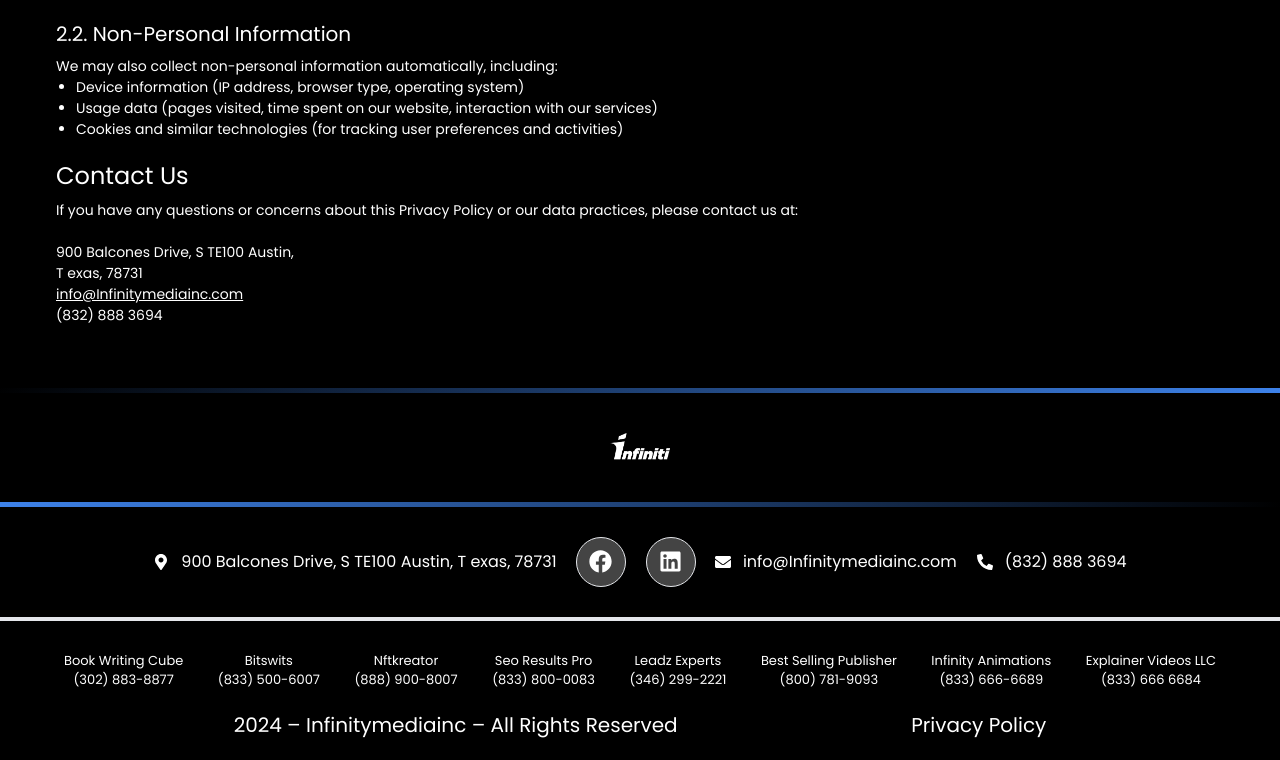
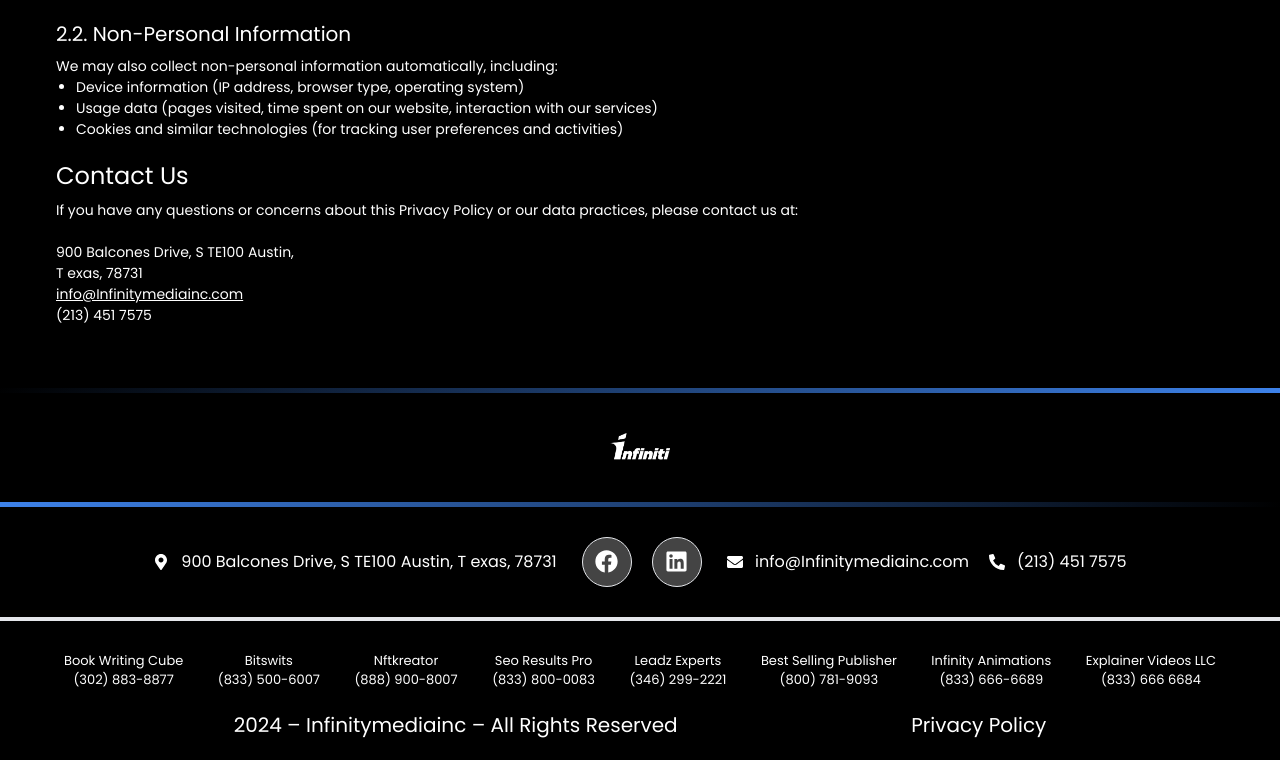
Before and after one commit to crystalliteCustomTeam/InfinityMedia, a Next.js app: page /privacy-policy in a window 1280 px wide. Shown: the part 524-1284 px from the top of the page. Built offline with nearby package versions, Linux system fonts and the light colour scheme.

Commit message:
new fy number

```diff
--- a/src/app/privacy-policy/page.jsx
+++ b/src/app/privacy-policy/page.jsx
@@ -46,7 +46,7 @@
 
                             900 Balcones Drive, S TE100 Austin, <br /> T exas, 78731 <br />
                             <a href="mailto:info@Infinitymediainc.com" className="underline text-white">info@Infinitymediainc.com</a><br />
-                            (832) 888 3694
+                            (213) 451 7575
                         </address>
                     </div>
                 </div>
--- a/src/components/Brands/Brands.jsx
+++ b/src/components/Brands/Brands.jsx
@@ -85,11 +85,11 @@
                 </div>
                 <div className="grid grid-cols-12 items-center">
                     <div className="col-span-12 md:col-span-6">
-                        <h3 className='text-[#fff] text-[25px] md:text-[30px] lg:text-[40px] font-sans font-[600]'>Leadz Experts:</h3>
-                        <p className='text-white text-[17px] lg:text-[20px] font-sans font-[500] my-2'>Accelerate Your Business Growth with Strategic Marketing</p>
-                        <h5 className='text-[#438EFF] font-sans text-[20px] lg:text-[23px] font-[500] '>LeadzExperts.com</h5>
-                        <p className='font-sans text-white text-[14px] lg:text-[16px] mt-3 mb-8 lg:pr-5 h-[100px] overflow-y-scroll lg:overflow-y-hidden lg:h-full'>Leadz Experts, a strategic partner of Infinity Media Inc, is a results-oriented digital marketing agency. Our comprehensive marketing solutions drive lead generation, customer engagement, and business growth. From strategic planning and implementation to marketing automation and analytics, we help businesses maximize their marketing ROI and achieve sustainable success in the ever-evolving digital landscape.</p>
-                        <Link href="https://leadexperts.com" target="_blank" className='border-white border-2 text-white font-sans text-[16px] rounded-[12px] px-[30px] py-[8px] flex items-center w-fit gap-x-3 group'>
+                        <h3 className='text-[#fff] text-[25px] md:text-[30px] lg:text-[40px] font-sans font-[600]'>Seo Company:</h3>
+                        <p className='text-white text-[17px] lg:text-[20px] font-sans font-[500] my-2'>America's Leading Digital Marketing Company</p>
+                        <h5 className='text-[#438EFF] font-sans text-[20px] lg:text-[23px] font-[500] '>Seo-Company.us</h5>
+                        <p className='font-sans text-white text-[14px] lg:text-[16px] mt-3 mb-8 lg:pr-5 h-[100px] overflow-y-scroll lg:overflow-y-hidden lg:h-full'>As a leading SEO Agency, we offer sweeping SEO strategies to boost your online success. Our team excels in keyword research, content optimization, and link-building, delivering exceptional results.</p>
+                        <Link href="https://seo-company.us" target="_blank" className='border-white border-2 text-white font-sans text-[16px] rounded-[12px] px-[30px] py-[8px] flex items-center w-fit gap-x-3 group'>
                             Learn More
                              <FaArrowRight className='group-hover:ml-[20px] duration-700 group-hover:duration-700 ease-in-out' />
                         </Link>
--- a/src/components/Footer/Footer.jsx
+++ b/src/components/Footer/Footer.jsx
@@ -38,9 +38,9 @@
                                 <FaEnvelope className='lg:block hidden' />
                                 info@Infinitymediainc.com
                             </Link>
-                            <Link href="tel:8328883694" className='text-white text-[13px] xl:text-[16px] font-sans flex items-center gap-3'>
+                            <Link href="tel:2134517575" className='text-white text-[13px] xl:text-[16px] font-sans flex items-center gap-3'>
                                 <FaPhoneAlt className='lg:block hidden' />
-                                (832) 888 3694
+                                (213) 451 7575
                             </Link>
                         </li>
                     </ul>
--- a/src/components/Header/Header.jsx
+++ b/src/components/Header/Header.jsx
@@ -27,7 +27,7 @@
                                 </Link>
                             </div>
                             <div className="group">
-                                <Link href="tel:8328883694" className='p-3 w-full block text-white bg-[#02010100] border border-white rounded-full group-hover:border group-hover:border-blue-600 duration-700 ease-in-out group-hover:duration-700'>
+                                <Link href="tel:2134517575" className='p-3 w-full block text-white bg-[#02010100] border border-white rounded-full group-hover:border group-hover:border-blue-600 duration-700 ease-in-out group-hover:duration-700'>
                                     <FaPhoneAlt className='text-[22px] font-bold group-hover:text-blue-600 group-hover:scale-[1.1] duration-700 ease-in-out group-hover:duration-700' />
                                 </Link>
                             </div>
```
Also changed, not shown: public/images/brnad-5-.png (added), public/images/brnad-5.png.
